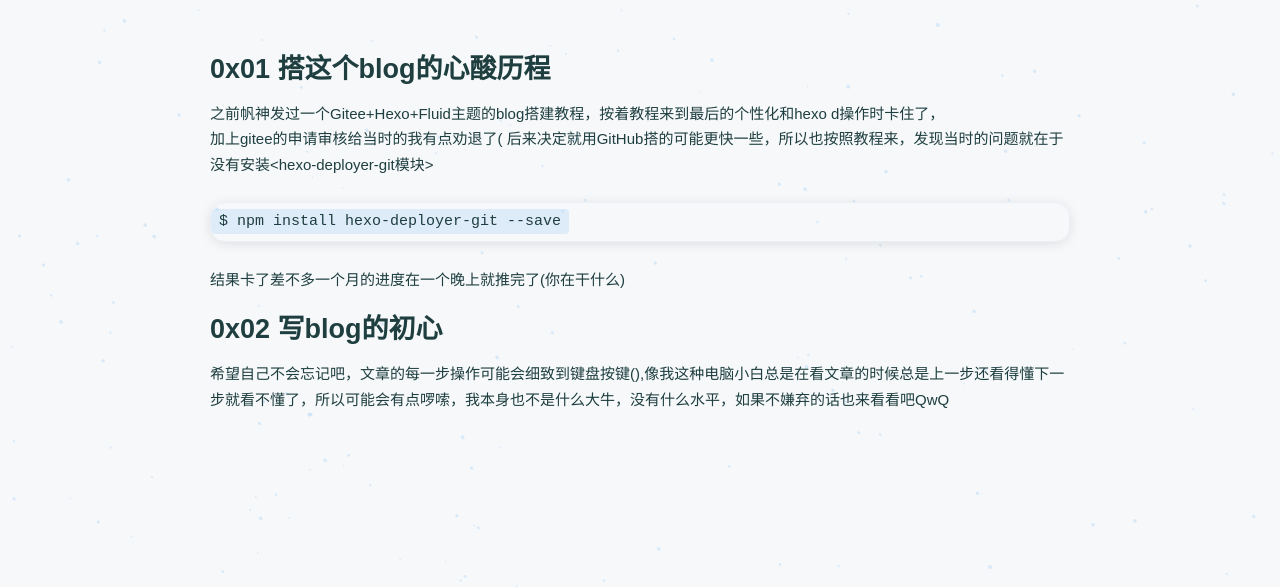
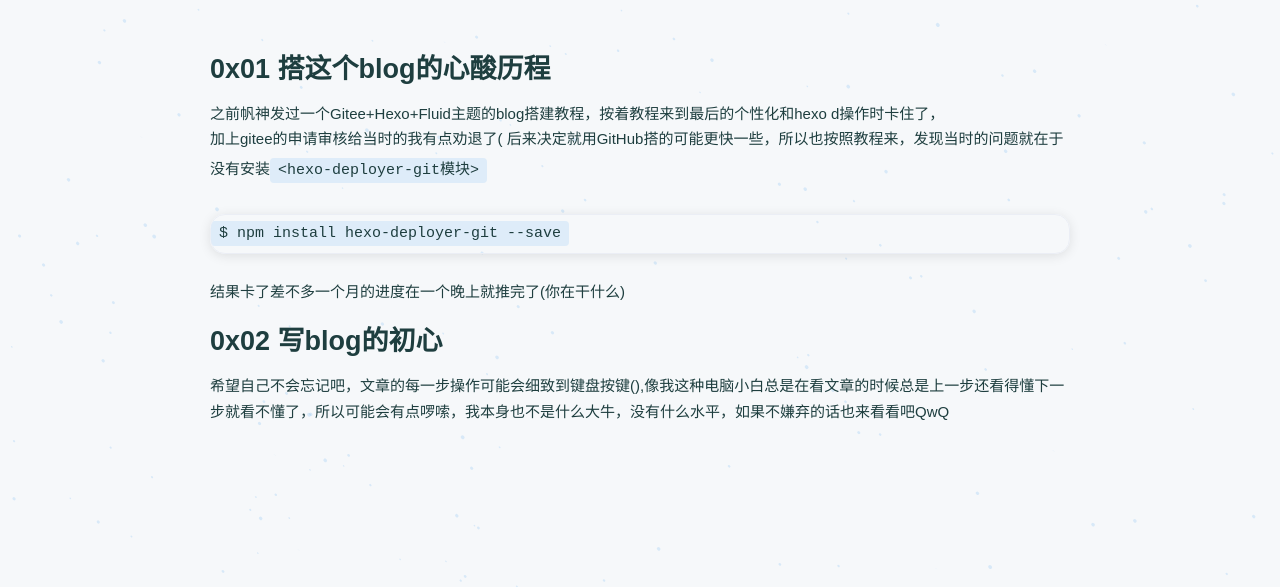
Before and after one commit to F1u0rin3/F1u0rin3.github.io, a plain HTML site: page 2024/05/06/Myfirstblog/index.html in a window 1280 px wide. Shown: the part 213-800 px from the top of the page. Drawn offline with nearby package versions, Linux system fonts and the light colour scheme; no server answers; a script that the page names is missing; a web font is replaced by a local one.

Commit message:
Site updated: 2024-05-06 11:55:23

```diff
--- a/2024/05/06/Myfirstblog/index.html
+++ b/2024/05/06/Myfirstblog/index.html
@@ -193,7 +193,7 @@
     </div>
 
     <div class="content" v-pre>
-        <h2 id="0x01-搭这个blog的心酸历程"><a href="#0x01-搭这个blog的心酸历程" class="headerlink" title="0x01 搭这个blog的心酸历程"></a>0x01 搭这个blog的心酸历程</h2><p>之前帆神发过一个Gitee+Hexo+Fluid主题的blog搭建教程，按着教程来到最后的个性化和hexo d操作时卡住了，<br>加上gitee的申请审核给当时的我有点劝退了( 后来决定就用GitHub搭的可能更快一些，所以也按照教程来，发现当时的问题就在于没有安装&lt;hexo-deployer-git模块&gt;</p>
+        <h2 id="0x01-搭这个blog的心酸历程"><a href="#0x01-搭这个blog的心酸历程" class="headerlink" title="0x01 搭这个blog的心酸历程"></a>0x01 搭这个blog的心酸历程</h2><p>之前帆神发过一个Gitee+Hexo+Fluid主题的blog搭建教程，按着教程来到最后的个性化和hexo d操作时卡住了，<br>加上gitee的申请审核给当时的我有点劝退了( 后来决定就用GitHub搭的可能更快一些，所以也按照教程来，发现当时的问题就在于没有安装<code>&lt;hexo-deployer-git模块&gt;</code></p>
 <pre><code class="bash">$ npm install hexo-deployer-git --save
 </code></pre>
 <p>结果卡了差不多一个月的进度在一个晚上就推完了(你在干什么)</p>
```
Also changed, not shown: categories/index.html (+1 -1 lines), index.html (+1 -1 lines).
